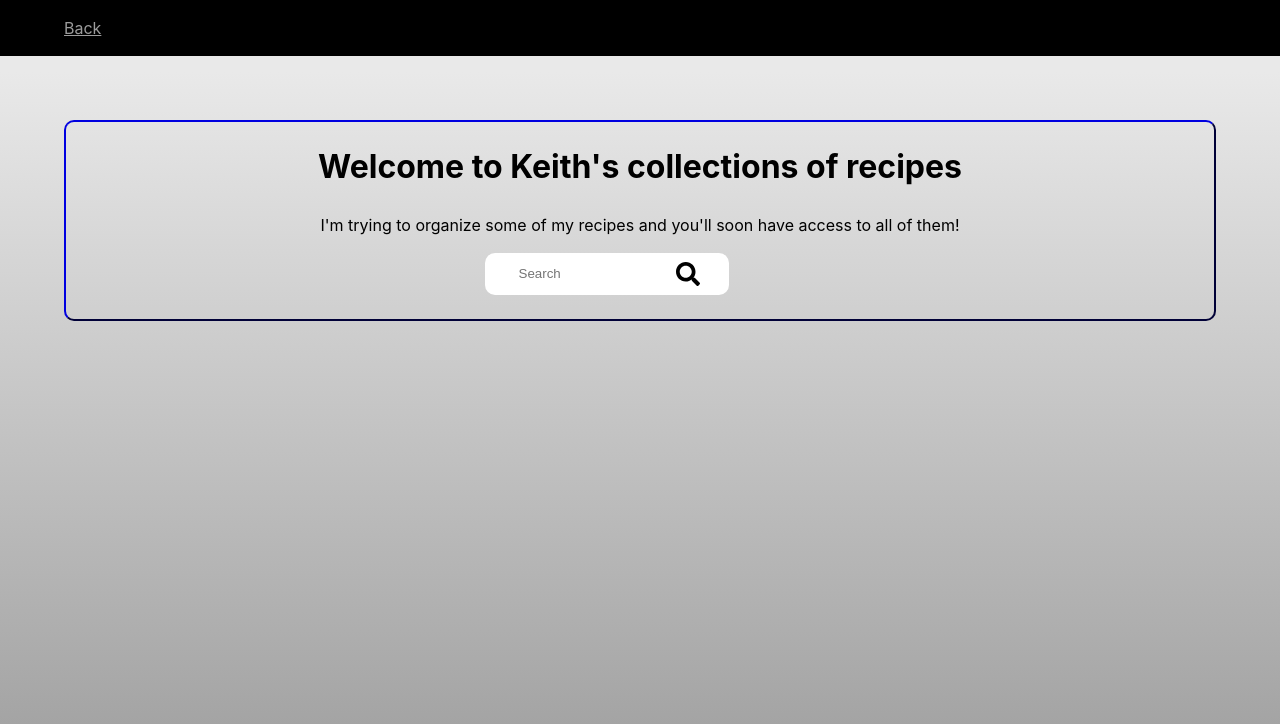
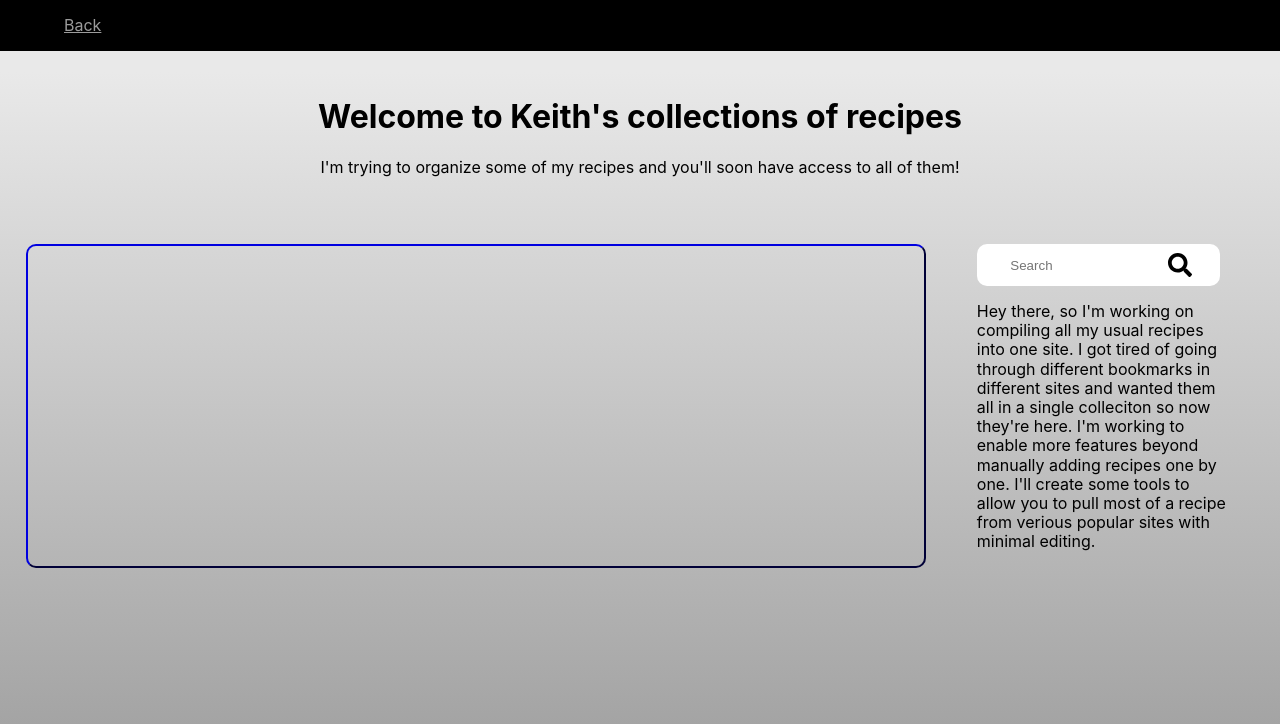
Before and after one commit to kshintaku/django-apps, a Django app: page /recipes/ in a window 1280 px wide. Shown: the top 724 px of the page. Run offline with Django 3.2, Linux system fonts and the light colour scheme; data that the repository does not hold is empty.

Commit message:
styling changes and working on new layout design

```diff
--- a/recipes/static/css/style.css
+++ b/recipes/static/css/style.css
@@ -3,11 +3,11 @@
         background-image: -webkit-gradient(linear,left top,left bottom,color-stop(9%,#e9e9e9),to(#9c9c9c));
         background-attachment: fixed;
         font-family: -apple-system,BlinkMacSystemFont,Segoe UI,Roboto,Oxygen,Ubuntu,Cantarell,Fira Sans,Droid Sans,Helvetica Neue,sans-serif;
-        line-height: 1.5;
+        line-height: 1.2;
         margin: 0;
         padding: 0;
-        display: flex;
-        flex-direction: column;
+        /* display: flex;
+        flex-direction: column; */
     }
 
     html {
@@ -102,12 +102,43 @@
     }
 
     .container {
+        display: flex;
+        flex-direction: row;
+        flex-wrap: wrap;
+        border: 4%
+    }
+
+    .header-container {
+        width: 100%;
+        padding: 2%;
+        justify-content: center;
         text-align: center;
-        margin: 5%;
+    }
+
+    .content-container {
+        text-align: center;
+        margin: 2%;
         border: darkblue;
         border-radius: 10px;
         border-style: outset;
         border-width: 2px;
+        width: 70%;
+    }
+
+    .secondary-container {
+        margin: 2%;
+        display: flex;
+        flex-wrap: wrap;
+        flex-direction: column;
+        width: 20%
+    }
+
+    .search-container {
+        display: flex;
+        border-radius: 10px;
+        border-width: 2px;
+        position: sticky;
+        top: 4em;
     }
 
     .header-section {
@@ -153,10 +184,3 @@
     input[type=image] {
         width: 1.5rem;
     }
-
-    .search-container {
-        display: flex;
-        width: 27%;
-        margin-left: auto;
-        margin-right: auto;
-    }
--- a/recipes/templates/recipes/index.html
+++ b/recipes/templates/recipes/index.html
@@ -15,17 +15,13 @@
         </ul>
     </nav>
     <div class="container">
+        <div class="header-container">
             <div class="intro">
                 <h1>Welcome to Keith's collections of recipes</h1>
                 <p>I'm trying to organize some of my recipes and you'll soon have access to all of them!</p>
             </div>
-        <div class="search-container">
-            <form action="/recipes/search/" method="post">
-                {% csrf_token %}
-                {{ form.search_term }}
-                <input type="image" src="{% static '/icons/search-solid.svg' %}" value="Submit">
-            </form>
         </div>
+        <div class="content-container">
             <section>
                 {% if category_list %}
                     {% for key, values in category_list.items %}
@@ -43,5 +39,16 @@
                 {% endif %}
             </section>
         </div>
+        <div class="secondary-container">
+            <div class="search-container">
+                <form action="/recipes/search/" method="post">
+                    {% csrf_token %}
+                    {{ form.search_term }}
+                    <input type="image" src="{% static '/icons/search-solid.svg' %}" value="Submit">
+                </form>
+            </div>
+            <p>Hey there, so I'm working on compiling all my usual recipes into one site. I got tired of going through different bookmarks in different sites and wanted them all in a single colleciton so now they're here. I'm working to enable more features beyond manually adding recipes one by one. I'll create some tools to allow you to pull most of a recipe from verious popular sites with minimal editing.</p>
+        </div>
+    </div>
 </body>
 </html>
```
Lines whose indentation alone changed are shown as unchanged.
